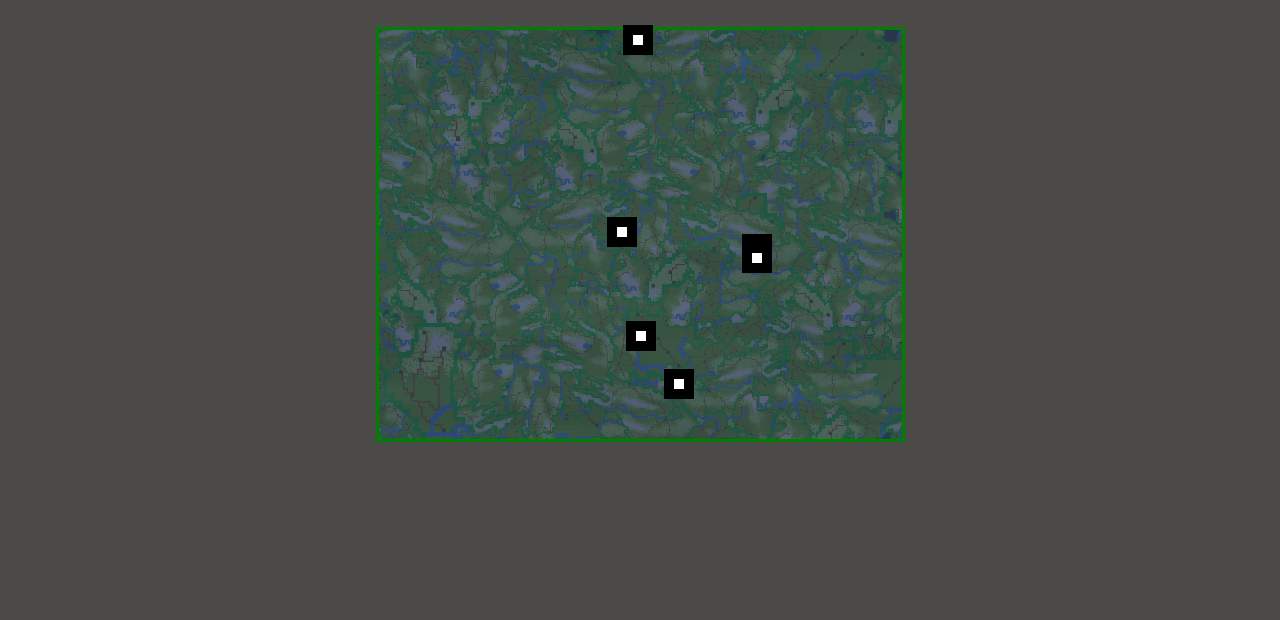
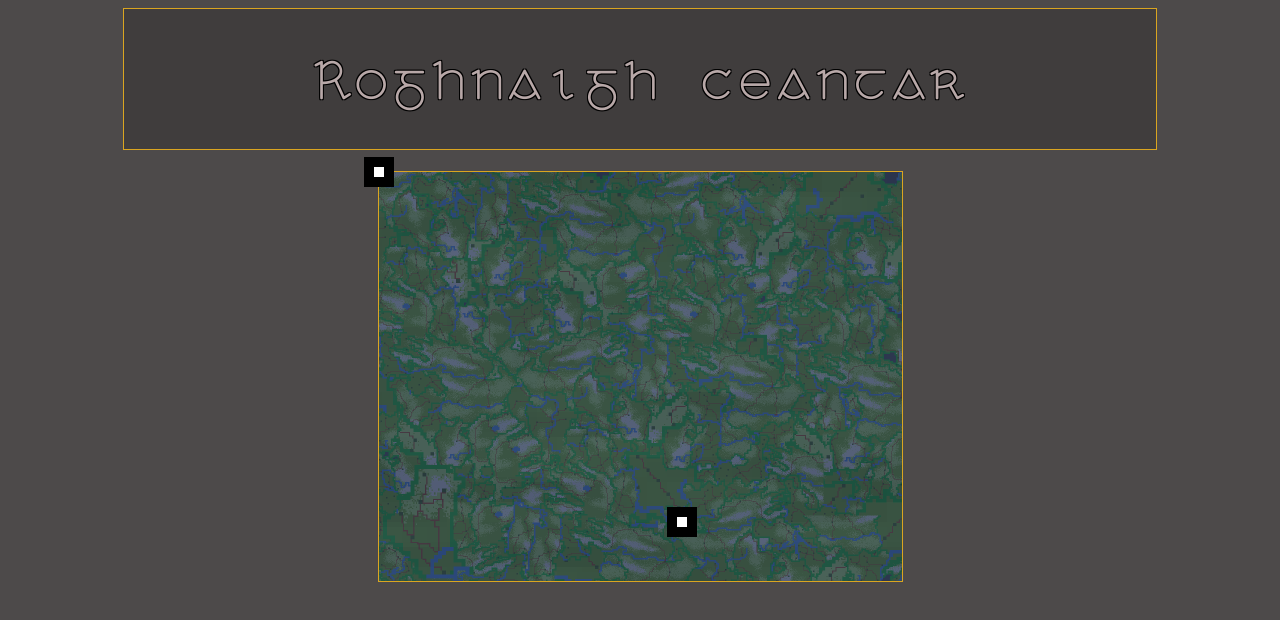
Before and after one commit to Macribo/ritt_01, a plain HTML site: page locations.html in a window 1280 px wide. Drawn offline with Linux system fonts and the light colour scheme.

Commit message:
Add a 25px offset to #map-pins to place pins more precisely.

```diff
--- a/locations.css
+++ b/locations.css
@@ -12,7 +12,7 @@
   height: 409px;
   width: 523px;
   background-repeat: no-repeat;
-  background-size: contain;
+  background-size: cover;
 }
 #bg-land {
   z-index: -10;
@@ -28,9 +28,10 @@
   background-image: url('./images/maps/coMaps/bgSea.png');
 }
 #county-map {
+  position: absolute;
   z-index: 20;
   background-image: url('./images/maps/coMaps/antrim.png');
-  border: 3px solid green;
+  /* border: 3px solid green; */
 }
 
 #location-description {
@@ -60,8 +61,8 @@
 }
 
 .map-pin {
-  z-index: 500;
-  position: relative;
+  position: absolute;
+  /* z-index: 500; */
 
   height: 50px;
   width: 50px;
@@ -70,34 +71,42 @@
 
 #map-pins {
   position: relative;
-  top: -120px;
+  display: block;
+  top: -25px;
+  left: -25px;
 }
 #first-map-pin {
-  top: 314px;
-  left: 353px;
+  top: 350px;
+  left: 303px;
+  z-index: 500;
 }
 
 #second-map-pin {
-  left: 353px;
-  top: 273px;
+  /* left: 353px; */
+  /* top: 273px; */
+  z-index: 501;
 }
 
 #third-map-pin {
-  left: 234px;
-  top: 5px;
+  /* left: 234px; */
+  /* top: 5px; */
+  z-index: 502;
 }
 
 #fourth-map-pin {
-  left: 275px;
-  top: 299px;
+  /* left: 275px; */
+  /* top: 299px; */
+  z-index: 503;
 }
 
 #fifth-map-pin {
-  left: 237px;
-  top: 201px;
+  /* left: 237px; */
+  /* top: 201px; */
+  z-index: 504;
 }
 
 #sixth-map-pin {
-  left: 218px;
-  top: 47px;
+  left: 0px;
+  top: 0px;
+  z-index: 505;
 }
--- a/locations.html
+++ b/locations.html
@@ -27,11 +27,11 @@
       <i class="far fa-arrow-alt-circle-left fa-3x"></i>
     </div>
     <div align="center">
-      <!-- <div id="location-output">
+      <div id="location-output">
         <div id="location-description">
           Roghnaigh ceantar
         </div>
-      </div> -->
+      </div>
     </div>
     <div class="container">
       <div id="bg-land"></div>
--- a/locations.js
+++ b/locations.js
@@ -12,6 +12,8 @@ $(document).ready(function() {
 
   for (var key in countyDetails) {
     if (key == myCookie) {
+      //add location pins to county map
+
       console.log(key + '->' + countyDetails[key][0]);
       $('#location-description').html(countyDetails[key][0]);
       console.log(
@@ -37,7 +39,9 @@ let countyDetails = {
       `Aċaḋ Eoċaille`,
       `Carn Ṁéaḃla`,
       `Dearḃóg`
-    ]
+    ],
+    [314, 353, 234, 237, 275, 218],
+    [353, 273, 5, 201, 299, 47]
   ],
   armagh: [
     `Co. Ard Ṁaċa`,
```
